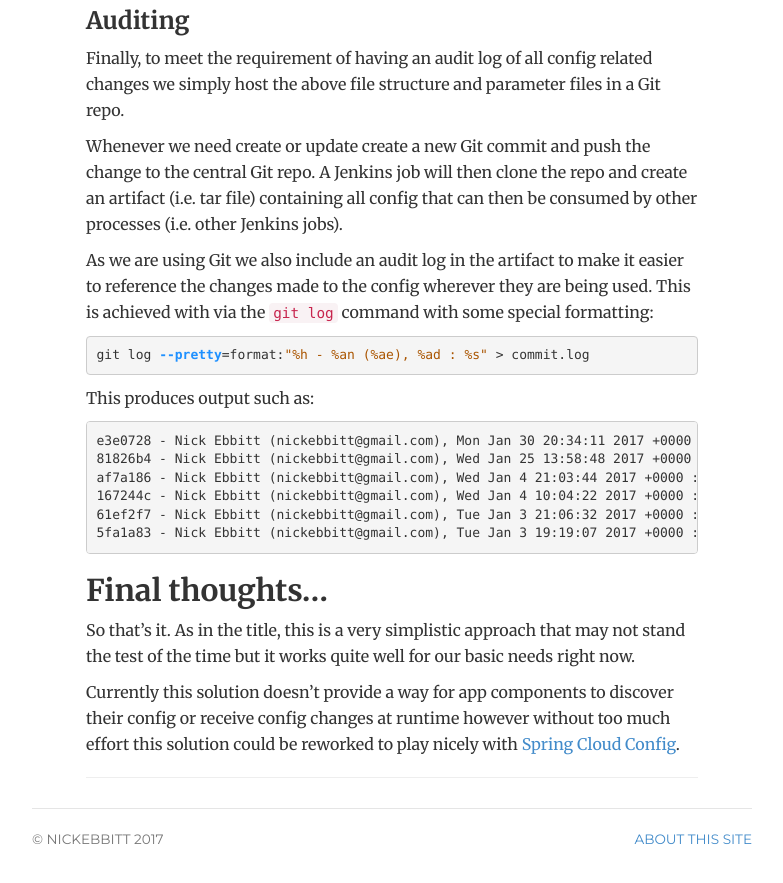
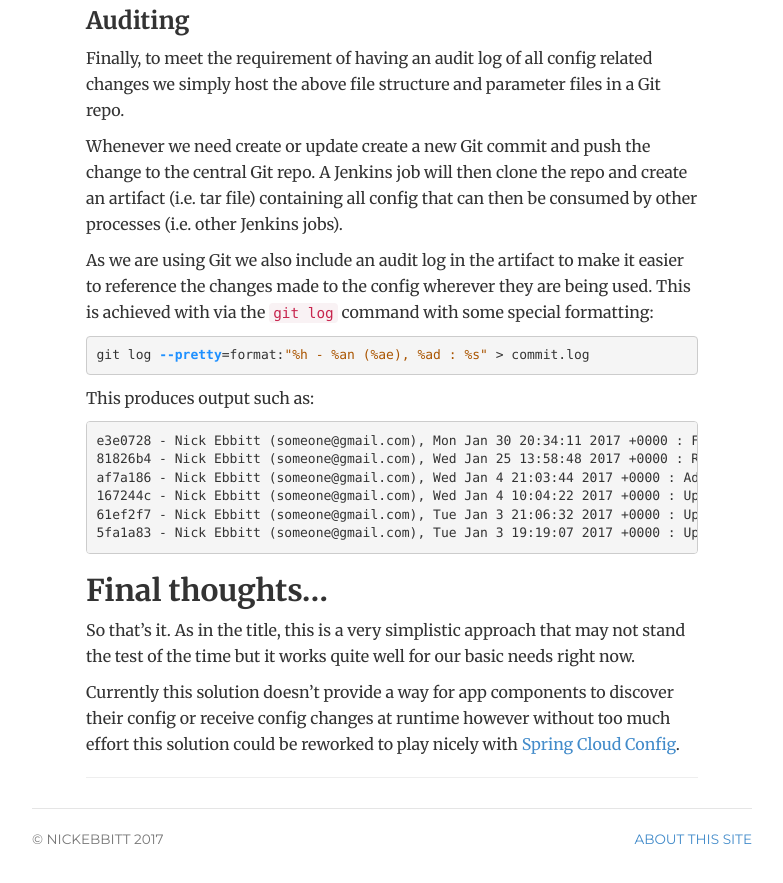
Before and after one commit to nickebbitt/nickebbitt.github.io, a Jekyll site: the page built from _posts/2017-02-02-a-simplistic-approach-to-managing-app-config.markdown, in a window 1280 px wide and 900 px high, scrolled down 2594 px. Shown: the top 883 px of the window, without its empty margins (248-1031 px from the left). Built offline with Jekyll 4.4.1, drawn with Linux system fonts in a browser that asks for light colours.

Commit message:
Remove email address from app config post

```diff
--- a/_posts/2017-02-02-a-simplistic-approach-to-managing-app-config.markdown
+++ b/_posts/2017-02-02-a-simplistic-approach-to-managing-app-config.markdown
@@ -103,12 +103,12 @@ git log --pretty=format:"%h - %an (%ae), %ad : %s" > commit.log
 This produces output such as:
 
 {% highlight bash %}
-e3e0728 - Nick Ebbitt (nickebbitt@gmail.com), Mon Jan 30 20:34:11 2017 +0000 : Fix grammatical error
-81826b4 - Nick Ebbitt (nickebbitt@gmail.com), Wed Jan 25 13:58:48 2017 +0000 : Reword introduction
-af7a186 - Nick Ebbitt (nickebbitt@gmail.com), Wed Jan 4 21:03:44 2017 +0000 : Add Amazon Linux to tech skills
-167244c - Nick Ebbitt (nickebbitt@gmail.com), Wed Jan 4 10:04:22 2017 +0000 : Update footer to 2017
-61ef2f7 - Nick Ebbitt (nickebbitt@gmail.com), Tue Jan 3 21:06:32 2017 +0000 : Update photo on main page
-5fa1a83 - Nick Ebbitt (nickebbitt@gmail.com), Tue Jan 3 19:19:07 2017 +0000 : Update technical skills on CV
+e3e0728 - Nick Ebbitt (someone@gmail.com), Mon Jan 30 20:34:11 2017 +0000 : Fix grammatical error
+81826b4 - Nick Ebbitt (someone@gmail.com), Wed Jan 25 13:58:48 2017 +0000 : Reword introduction
+af7a186 - Nick Ebbitt (someone@gmail.com), Wed Jan 4 21:03:44 2017 +0000 : Add Amazon Linux to tech skills
+167244c - Nick Ebbitt (someone@gmail.com), Wed Jan 4 10:04:22 2017 +0000 : Update footer to 2017
+61ef2f7 - Nick Ebbitt (someone@gmail.com), Tue Jan 3 21:06:32 2017 +0000 : Update photo on main page
+5fa1a83 - Nick Ebbitt (someone@gmail.com), Tue Jan 3 19:19:07 2017 +0000 : Update technical skills on CV
 {% endhighlight %}
 
 ## Final thoughts...
```
